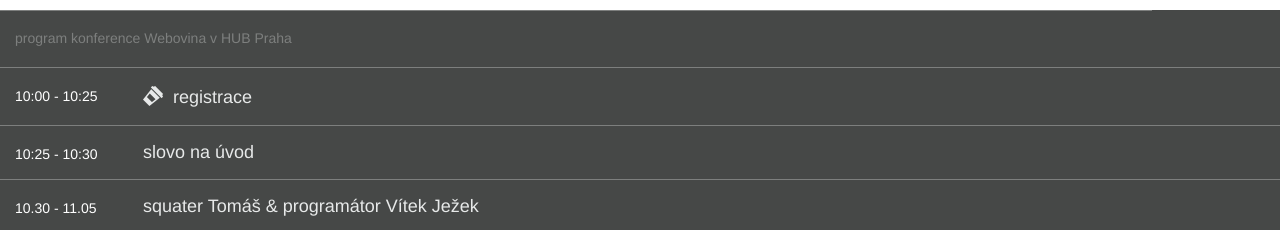
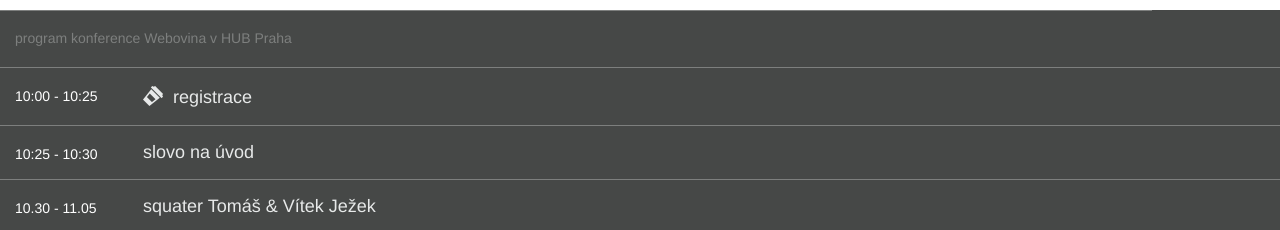
Before and after one commit to Clevis/program-webovina, a plain HTML site: page index.html in a window 1280 px wide. Shown: the top 230 px of the page. Drawn offline with Linux system fonts and the light colour scheme.

Commit message:
z toho všeho, co dělám, jsem asi programátor nejméně

```diff
--- a/index.html
+++ b/index.html
@@ -48,7 +48,7 @@ License: http://creativecommons.org/licenses/MIT/
 	<dd>slovo na úvod</dd>
 
 	<dt><span class="time">10.30 - 11.05</span></dt>
-	<dd>squater Tomáš &amp; programátor Vítek Ježek</dd>
+	<dd>squater Tomáš &amp; Vítek Ježek</dd>
 
 	<dt><span class="time">11.20 - 11.55</span></dt>
 	<dd>spisovatel Filip Doušek &amp; Honza Martinek</dd>
```
